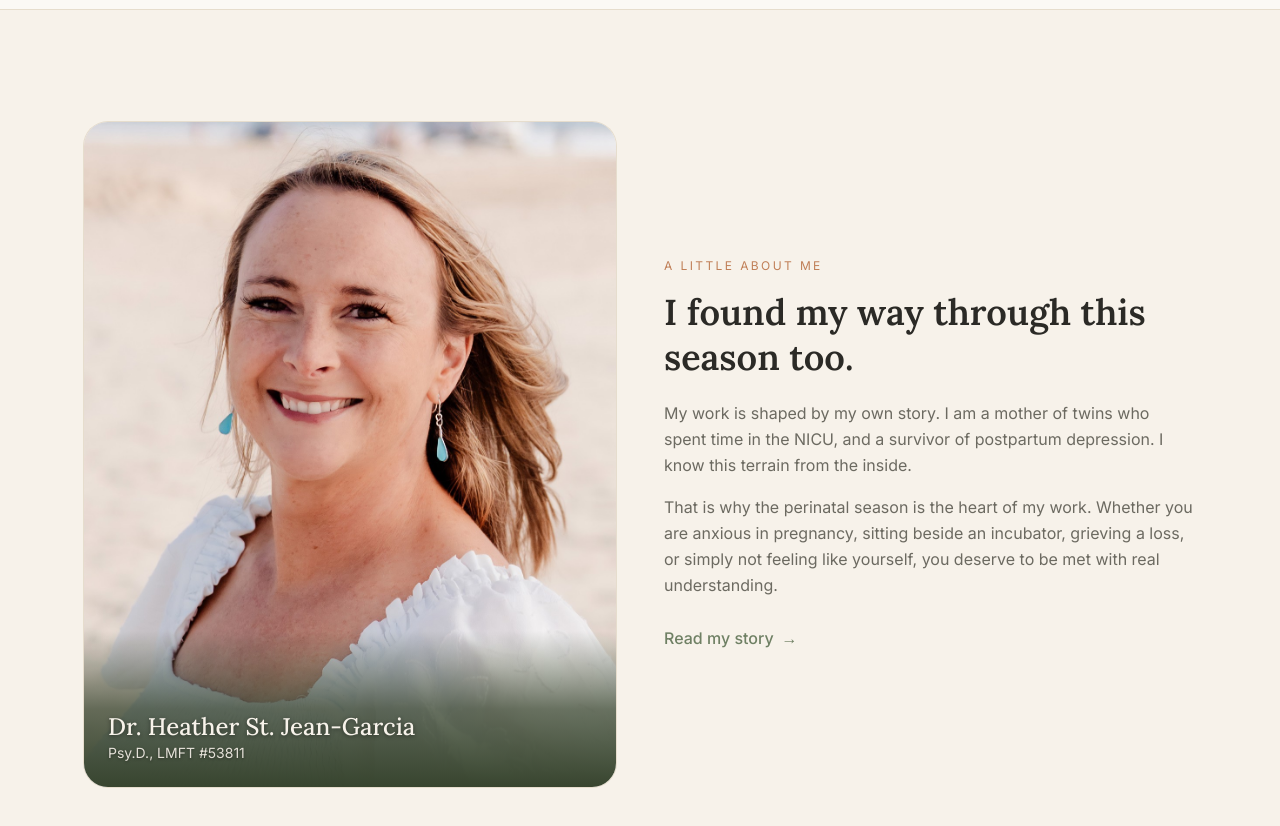
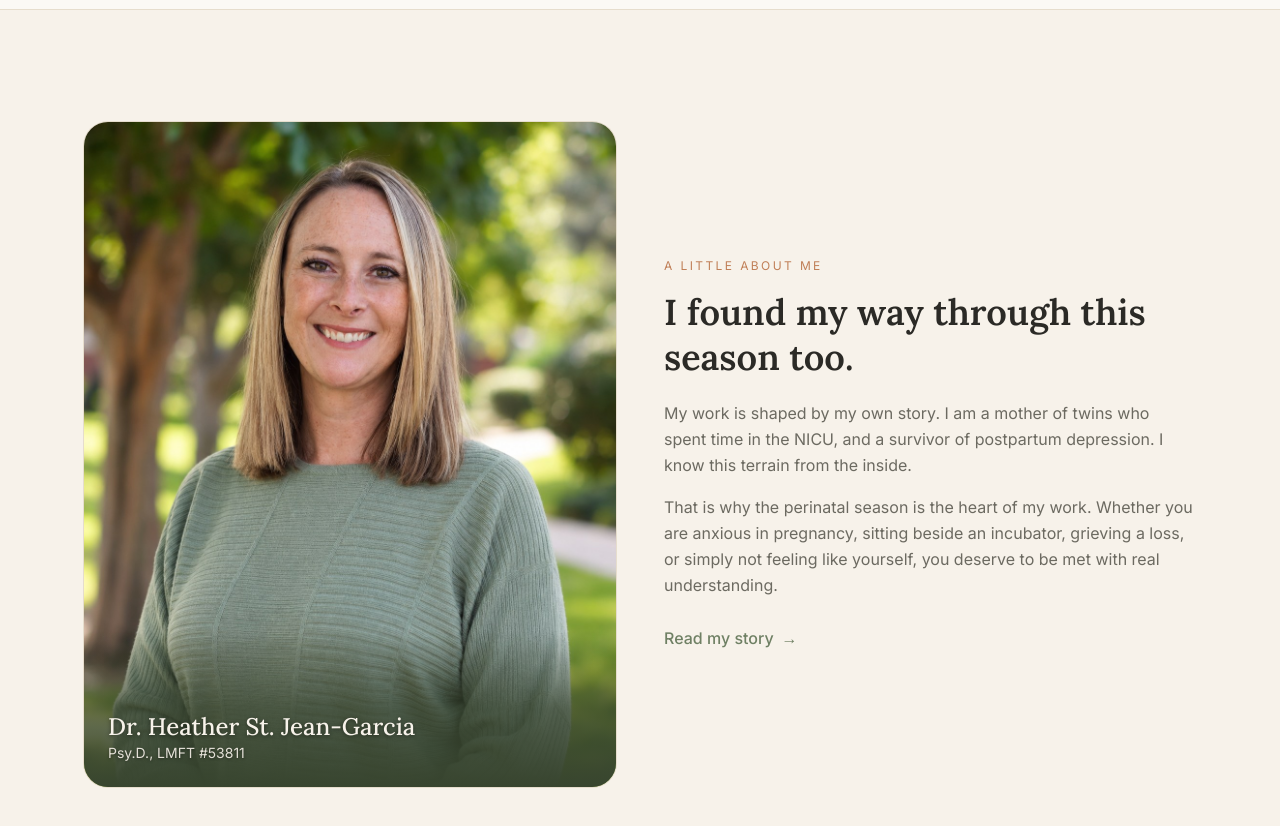
Before and after one commit to TheLosBanks/twin-roots, a Next.js app: page / in a window 1280 px wide. Shown: the part 780-1606 px from the top of the page. Built offline with nearby package versions, Linux system fonts and the light colour scheme.

Commit message:
Home: new 2026 headshot
Renamed rather than overwritten so the old file is not served from cache.

Co-Authored-By: Claude Opus 5 <noreply@anthropic.com>
Claude-Session: https://claude.ai/code/session_011AhVi9opR74ruCAoG9xYTg

```diff
--- a/app/page.tsx
+++ b/app/page.tsx
@@ -63,7 +63,7 @@ export default function Home() {
           <div className="relative">
             <div className="relative aspect-[4/5] overflow-hidden rounded-3xl ring-1 ring-line">
               <Image
-                src="/heather.jpg"
+                src="/heather-2026.jpg"
                 alt={brand.therapist.name}
                 fill
                 className="object-cover object-top"
```
Also changed, not shown: public/heather-2026.jpg (added), public/heather.jpg (deleted).
